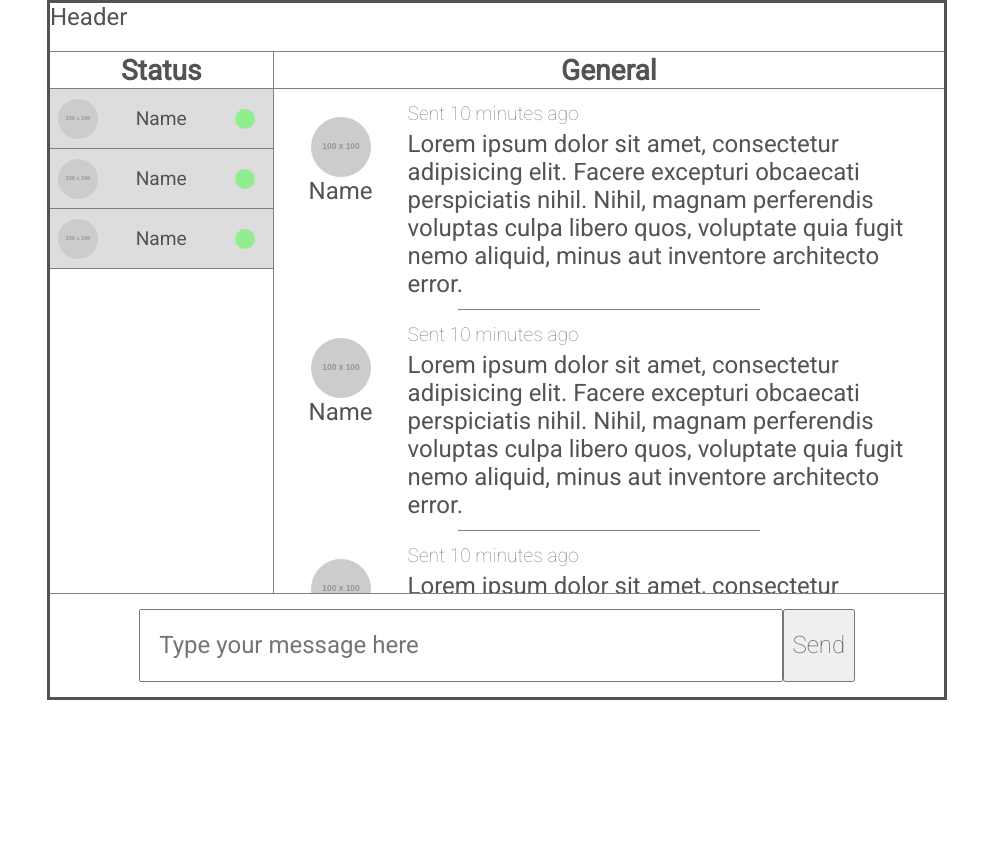
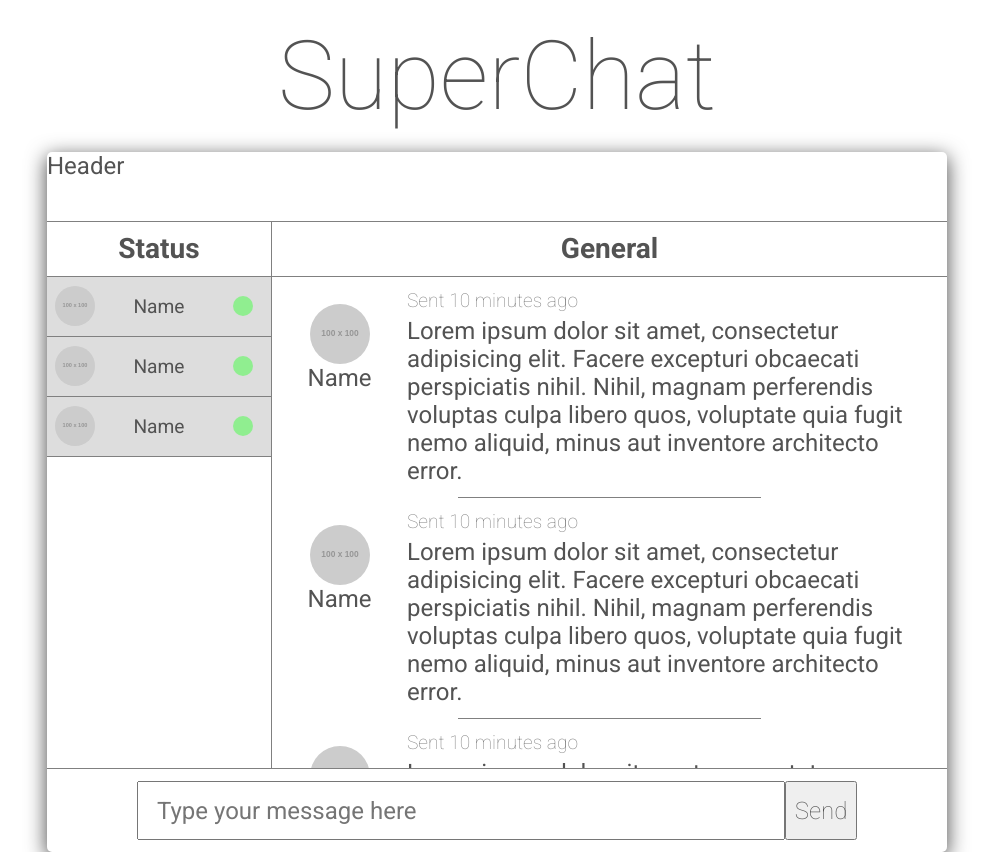
Before and after one commit to TIY-Charleston-Front-End-May2015/team5, a website: page index.html in a window 1280 px wide. Shown: the whole page, without its empty margins (143-1136 px from the left). Before the commit the page ends 800 px from the top, so only its background shows below. Drawn offline with Linux system fonts and the light colour scheme; placeholder pictures from the web are drawn by us.

Commit message:
More layout designs

```diff
--- a/index.html
+++ b/index.html
@@ -4,7 +4,7 @@
   <meta charset="UTF-8">
   <meta name="viewport" content="width=device-width, initial-scale=1">
   <title>SuperChat</title>
-  <link href='http://fonts.googleapis.com/css?family=Roboto:400,100' rel='stylesheet' type='text/css'>
+  <link href='http://fonts.googleapis.com/css?family=Roboto:700,400,100' rel='stylesheet' type='text/css'>
   <link rel="stylesheet" type="text/css" href="bower_components/normalize.css/normalize.css">
   <link rel="stylesheet" type="text/css" href="bower_components/octicons/octicons/octicons.css">
   <link rel="stylesheet" type="text/css" href="styles.css">
@@ -12,6 +12,9 @@
 <body>
 
 <div id="pageWrapper">
+  <div id="siteTitleBlock">
+    <h1>SuperChat</h1>
+  </div>
   <div id="chat">
     <header>
       Header
--- a/styles.scss
+++ b/styles.scss
@@ -54,10 +54,23 @@ GENERAL
   margin: 0 auto;
 }
 
+#siteTitleBlock {
+  text-align: center;
+  padding: 20px 0;
+
+  h1 {
+    font-size: 4rem;
+    font-weight: lighter;
+  }
+}
+
 #chat {
   width: 100%;
   height: 700px;
-  border: 3px solid $fontblack;
+  border-radius: 5px;
+  -webkit-box-shadow: 0px 5px 20px 1px rgba(83,83,83,1);
+  -moz-box-shadow: 0px 5px 20px 1px rgba(83,83,83,1);
+  box-shadow: 0px 5px 20px 1px rgba(83,83,83,1);
 }
 
 /*********************
@@ -65,7 +78,7 @@ HEADER
 *********************/
 
 header {
-  height: 7%;
+  height: 10%;
   border-bottom: 1px solid gray;
 }
 
@@ -89,7 +102,7 @@ aside {
 }
 
 #asideHeader {
-  height: 7%;
+  height: 10%;
   display: flex;
   align-items: center;
   justify-content: center;
@@ -97,7 +110,7 @@ aside {
 }
 
 #asideMain {
-  height: 93%;
+  height: 90%;
 }
 
 .status {
@@ -150,7 +163,7 @@ section {
 }
 
 #sectionHeader {
-  height: 7%;
+  height: 10%;
   display: flex;
   align-items: center;
   justify-content: center;
@@ -162,7 +175,7 @@ section {
 }
 
 #sectionMain {
-  height: 93%;
+  height: 90%;
   overflow: scroll;
   padding-bottom: 12.5px;
 }
@@ -233,7 +246,7 @@ FOOTER
 *********************/
 
 footer {
-  height: 15%;
+  height: 12%;
   border-top: 1px solid gray;
 }
 
```
Also changed, not shown: styles.css, 1 other file.
